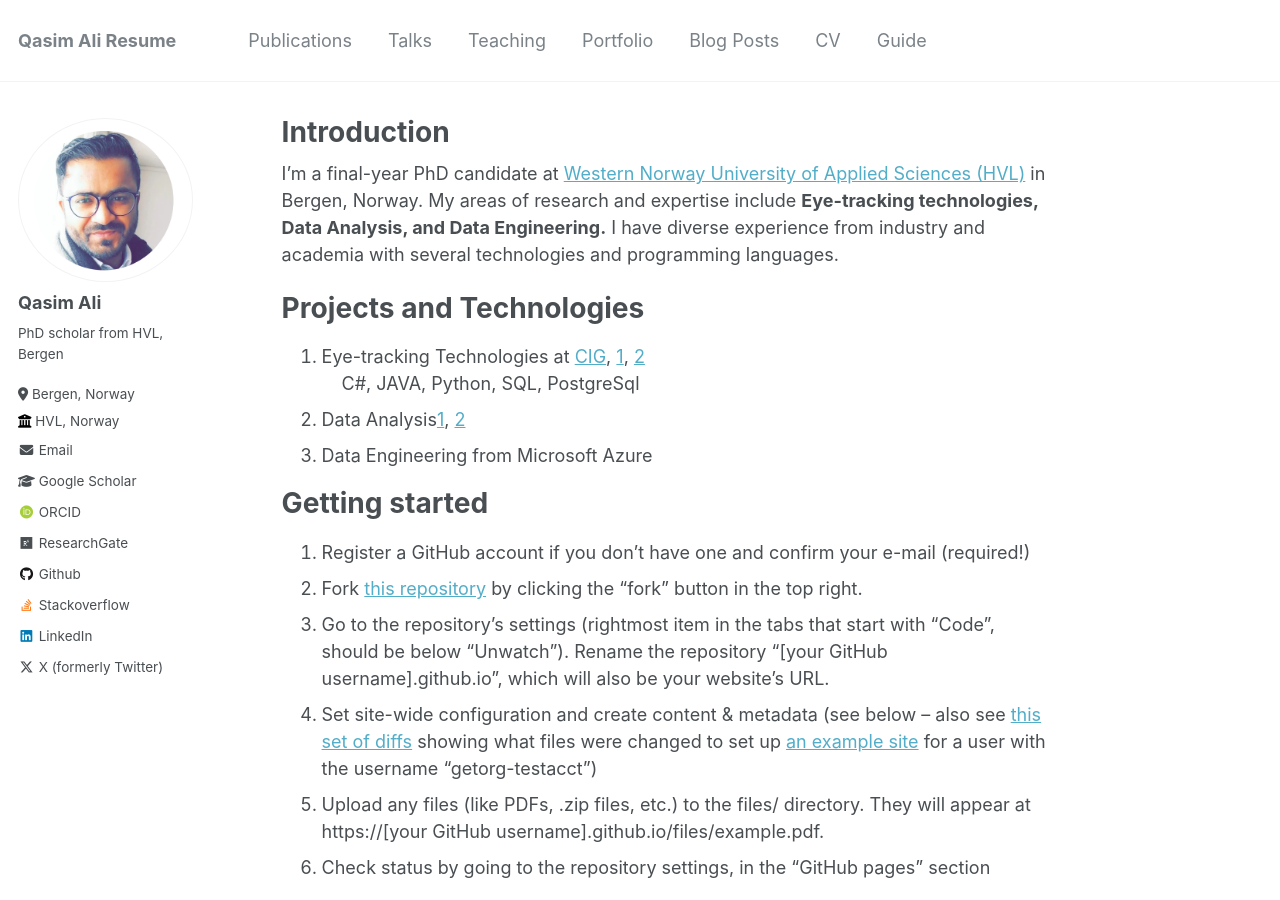
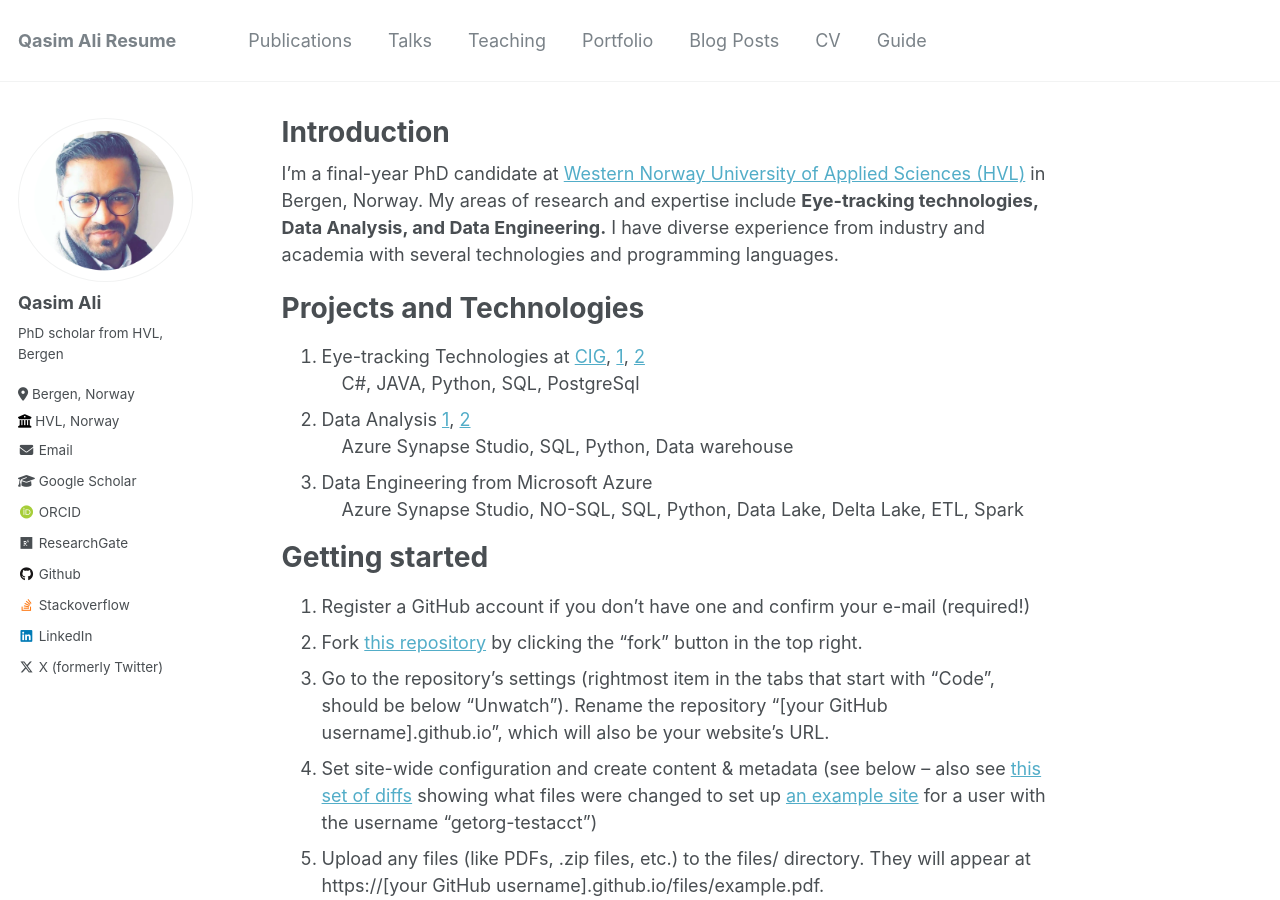
Before and after one commit to MalikQasimAli/MalikQasimAli.github.io, a Jekyll site: the page built from _pages/about.md, in a window 1280 px wide and 900 px high. Built offline with Jekyll 4.4.1, drawn with Linux system fonts in a browser that asks for light colours; some web fonts are replaced.

Commit message:
update bio

```diff
--- a/_pages/about.md
+++ b/_pages/about.md
@@ -14,8 +14,10 @@ Projects and Technologies
 <ol>
   <li>Eye-tracking Technologies at <a href="https://www.hvl.no/prosjekt/2684246/">CIG</a>, <a href="https://www.mdpi.com/2078-2489/13/12/569">1</a>, <a href="https://ieeexplore.ieee.org/document/9280169">2</a>
    <br><span style="margin-left: 20px;">C#, JAVA, Python, SQL, PostgreSql</span></li>
-  <li>Data Analysis<a href="https://dl.acm.org/doi/10.1145/3588015.3589536">1</a>, <a href="https://github.com/MalikQasimAli/OlympicDataAnalysis">2</a></li>
-  <li>Data Engineering from Microsoft Azure </li>
+  <li>Data Analysis <a href="https://dl.acm.org/doi/10.1145/3588015.3589536">1</a>, <a href="https://github.com/MalikQasimAli/OlympicDataAnalysis">2</a>
+  <br><span style="margin-left: 20px;">Azure Synapse Studio, SQL, Python, Data warehouse</span></li>
+  <li>Data Engineering from Microsoft Azure
+  <br><span style="margin-left: 20px;">Azure Synapse Studio, NO-SQL, SQL, Python, Data Lake, Delta Lake, ETL, Spark</span> </li>
 </ol>
 
 
```
